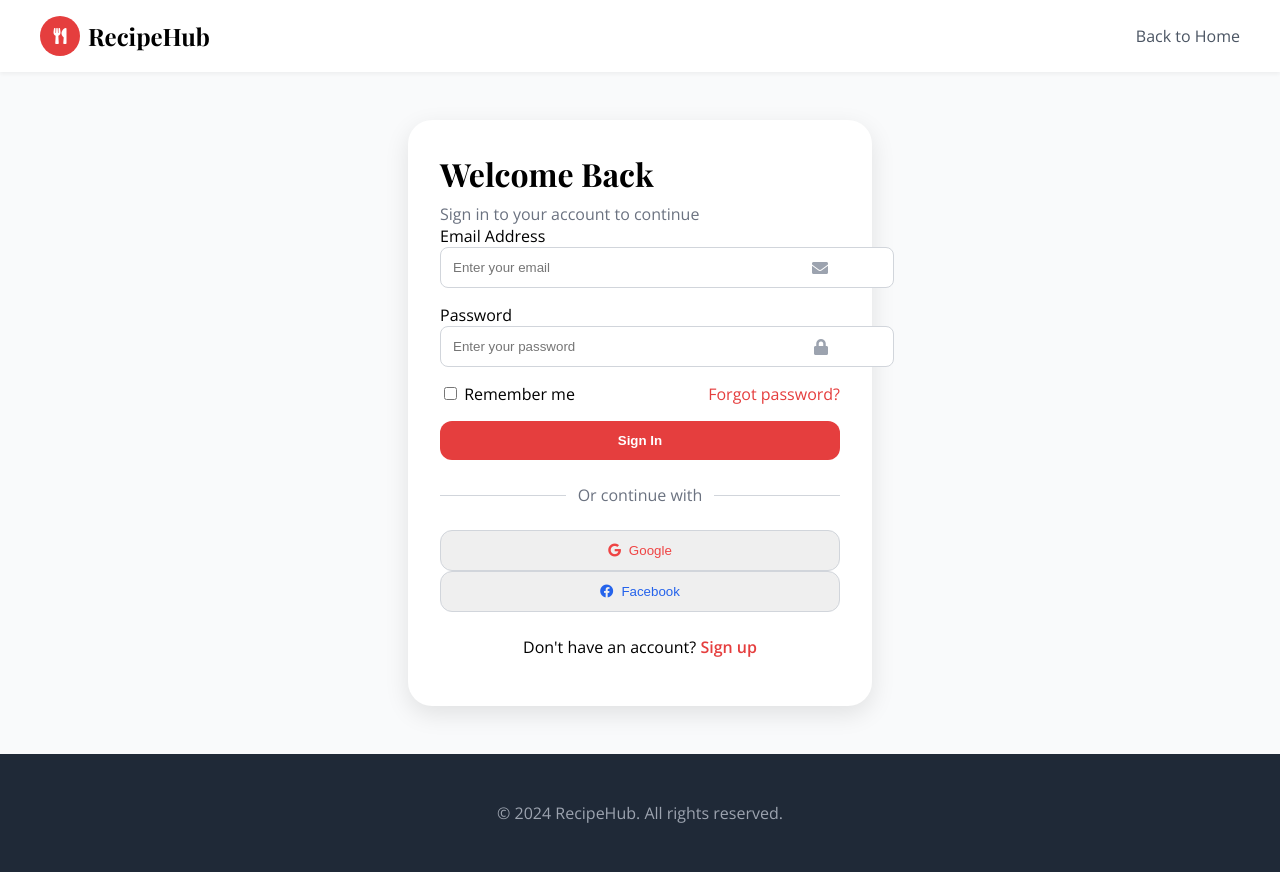
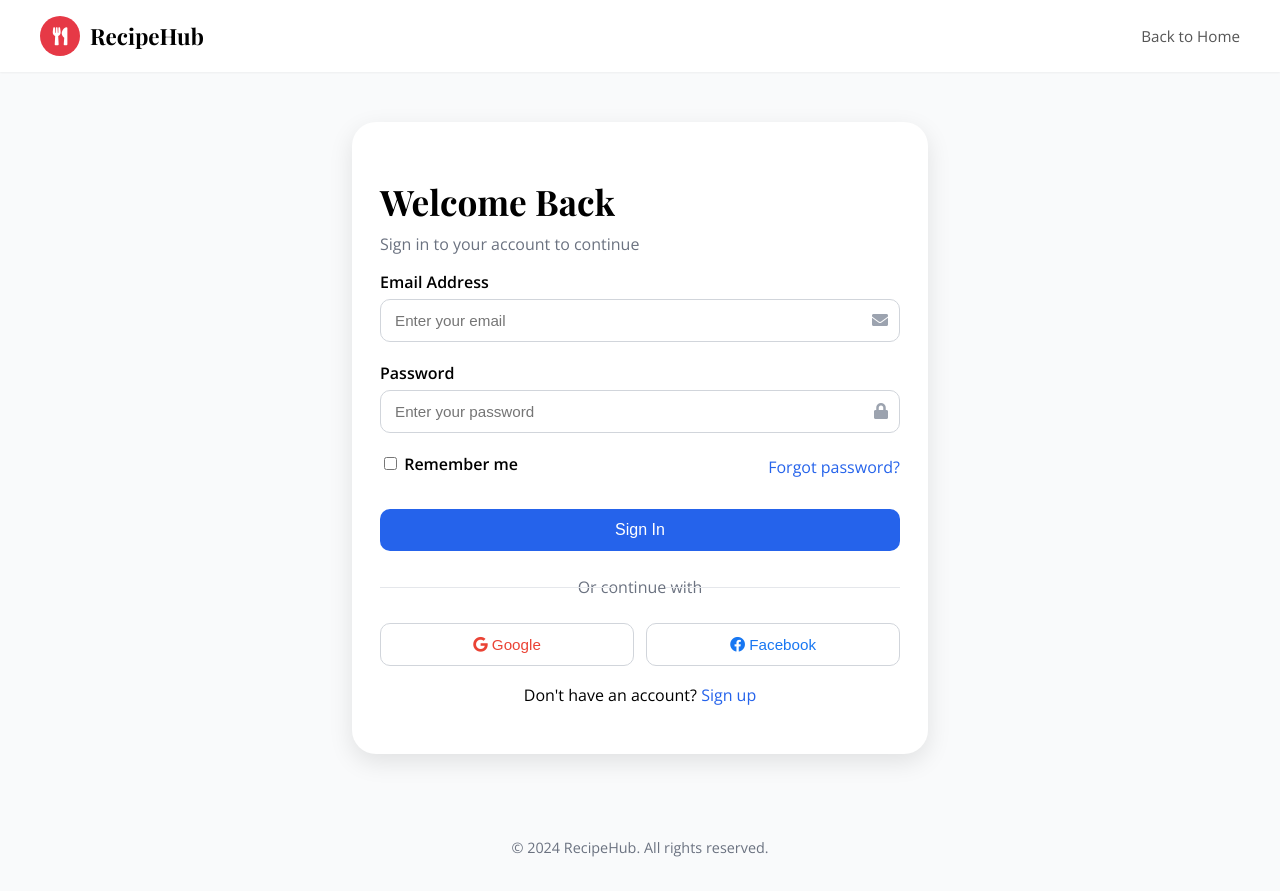
Before and after one commit to kaizerklent/RecipeHub, a Django app: template members/templates/login.html in a window 1280 px wide. Run offline with Django 3.2, Linux system fonts and the light colour scheme; the template is opened without the code that fills it, so the values that code supplies are empty.

Commit message:
new update just in case

```diff
--- a/members/static/css/logIn.css
+++ b/members/static/css/logIn.css
@@ -1,89 +1,112 @@
-/* Fonts & Reset */
+/* Fonts & Base */
 body {
-    margin: 0;
     font-family: 'Open Sans', sans-serif;
     background-color: #f9fafb;
+    margin: 0;
+    padding: 0;
 }
 
 /* Header */
 .header {
-    background-color: #fff;
-    box-shadow: 0 2px 4px rgba(0,0,0,0.05);
+    background-color: white;
+    box-shadow: 0 1px 2px rgba(0,0,0,0.05);
+    padding: 16px 0;
 }
+
 .nav-container {
+    max-width: 1200px;
+    margin: 0 auto;
+    padding: 0 20px;
     display: flex;
     justify-content: space-between;
     align-items: center;
-    max-width: 1200px;
-    margin: 0 auto;
-    padding: 16px;
 }
+
 .nav-left {
     display: flex;
     align-items: center;
-    gap: 8px;
+    gap: 10px;
 }
+
 .logo-circle {
     width: 40px;
     height: 40px;
-    background-color: #e53e3e;
+    background-color: #e63946;
+    color: white;
     border-radius: 50%;
     display: flex;
     justify-content: center;
     align-items: center;
-    color: #fff;
+    font-size: 18px;
 }
+
 .logo-text {
     font-family: 'Playfair Display', serif;
+    font-size: 1.4rem;
     font-weight: 700;
-    font-size: 1.5rem;
-}
-.back-home {
-    color: #4b5563;
-    text-decoration: none;
-}
-.back-home:hover {
-    color: #e53e3e;
 }
 
-/* Main */
+.back-home {
+    color: #555;
+    text-decoration: none;
+    font-size: 0.95rem;
+}
+
+/* Main Layout */
 .main-container {
     display: flex;
     justify-content: center;
-    padding: 48px 16px;
+    padding: 50px 20px;
 }
+
+/* Login Card */
 .login-card {
     background-color: #fff;
     border-radius: 24px;
     box-shadow: 0 8px 24px rgba(0,0,0,0.1);
-    max-width: 400px;
+    max-width: 520px;      /* ← WIDER CARD */
     width: 100%;
-    padding: 32px;
+    padding: 32px 28px;
 }
+
 .login-header h1 {
     font-family: 'Playfair Display', serif;
-    font-weight: 700;
-    font-size: 2rem;
-    margin: 0 0 8px;
+    font-size: 2.2rem;
+    margin-bottom: 8px;
 }
+
 .login-header p {
     color: #6b7280;
-    margin: 0;
+    margin-top: 0;
 }
 
 /* Form */
 .login-form .form-group {
-    margin-bottom: 16px;
+    margin-bottom: 20px;
 }
+
+label {
+    display: block;
+    font-weight: 600;
+    margin-bottom: 6px;
+}
+
+/* Input Wrapper */
 .input-wrapper {
     position: relative;
 }
+
 .input-wrapper input {
     width: 100%;
-    padding: 12px 40px 12px 12px;
+    max-width: 100%;
+    padding: 12px 14px;
+    padding-right: 40px;
     border: 1px solid #d1d5db;
-    border-radius: 8px;
+    border-radius: 10px;
+    font-size: 0.95rem;
+    box-sizing: border-box;
 }
+
 .input-wrapper .input-icon {
     position: absolute;
     right: 12px;
@@ -91,97 +114,103 @@ body {
     transform: translateY(-50%);
     color: #9ca3af;
 }
+
+/* Options */
 .form-options {
     display: flex;
     justify-content: space-between;
     align-items: center;
-    margin-bottom: 16px;
+    margin-bottom: 18px;
 }
+
 .form-options a {
-    color: #e53e3e;
+    color: #2563eb;
     text-decoration: none;
-}
-.form-options a:hover {
-    color: #b91c1c;
 }
 
 /* Buttons */
 .btn-primary {
     width: 100%;
-    background-color: #e53e3e;
-    color: #fff;
     padding: 12px;
+    background-color: #2563eb;
+    color: white;
     border: none;
-    border-radius: 12px;
-    font-weight: 600;
+    border-radius: 10px;
+    font-size: 1rem;
     cursor: pointer;
-}
-.btn-primary:hover {
-    background-color: #b91c1c;
-}
-.btn-social {
-    display: flex;
-    justify-content: center;
-    align-items: center;
-    gap: 8px;
-    padding: 12px;
-    border: 1px solid #d1d5db;
-    border-radius: 12px;
-    cursor: pointer;
-    width: 100%;
-}
-.btn-social.google {
-    color: #ef4444;
-}
-.btn-social.facebook {
-    color: #2563eb;
-}
-.btn-social:hover {
-    background-color: #f3f4f6;
+    margin-top: 10px;
 }
 
 /* Divider */
 .divider {
     text-align: center;
-    margin: 24px 0;
+    margin: 25px 0;
     position: relative;
 }
+
 .divider span {
-    background-color: #fff;
+    background: #fff;
     padding: 0 12px;
     color: #6b7280;
-    position: relative;
-    z-index: 1;
 }
-.divider::before {
-    content: '';
+
+.divider::before,
+.divider::after {
+    content: "";
     position: absolute;
     top: 50%;
-    left: 0;
-    right: 0;
+    width: 45%;
     height: 1px;
-    background-color: #d1d5db;
-    z-index: 0;
+    background-color: #e5e7eb;
 }
 
-/* Signup link */
+.divider::before {
+    left: 0;
+}
+
+.divider::after {
+    right: 0;
+}
+
+/* Social Buttons */
+.social-login {
+    display: flex;
+    gap: 12px;
+    margin-bottom: 18px;
+}
+
+.btn-social {
+    flex: 1;
+    padding: 12px;
+    border-radius: 10px;
+    border: 1px solid #d1d5db;
+    background: #fff;
+    font-size: 0.95rem;
+    cursor: pointer;
+}
+
+.google {
+    color: #ea4335;
+}
+
+.facebook {
+    color: #1877f2;
+}
+
+/* Signup Link */
 .signup-link {
     text-align: center;
-    margin-top: 24px;
 }
+
 .signup-link a {
-    color: #e53e3e;
+    color: #2563eb;
     text-decoration: none;
-    font-weight: 600;
-}
-.signup-link a:hover {
-    color: #b91c1c;
 }
 
 /* Footer */
 .footer {
     text-align: center;
-    padding: 32px 16px;
-    background-color: #1f2937;
-    color: #9ca3af;
+    padding: 20px;
+    color: #6b7280;
+    font-size: 0.9rem;
 }
--- a/members/templates/login.html
+++ b/members/templates/login.html
@@ -14,6 +14,8 @@
     <link href="https://fonts.googleapis.com/css2?family=Playfair+Display:wght@400;600;700&family=Open+Sans:wght@300;400;600&display=swap" rel="stylesheet">
     <!-- Custom CSS -->
     <link rel="stylesheet" href="{% static 'css/login.css' %}">
+    <script src="{% static 'js/login.js' %}"></script>
+
 </head>
 <body>
     <!-- Header -->
```
Also changed, not shown: members/static/js/login.js (added).
